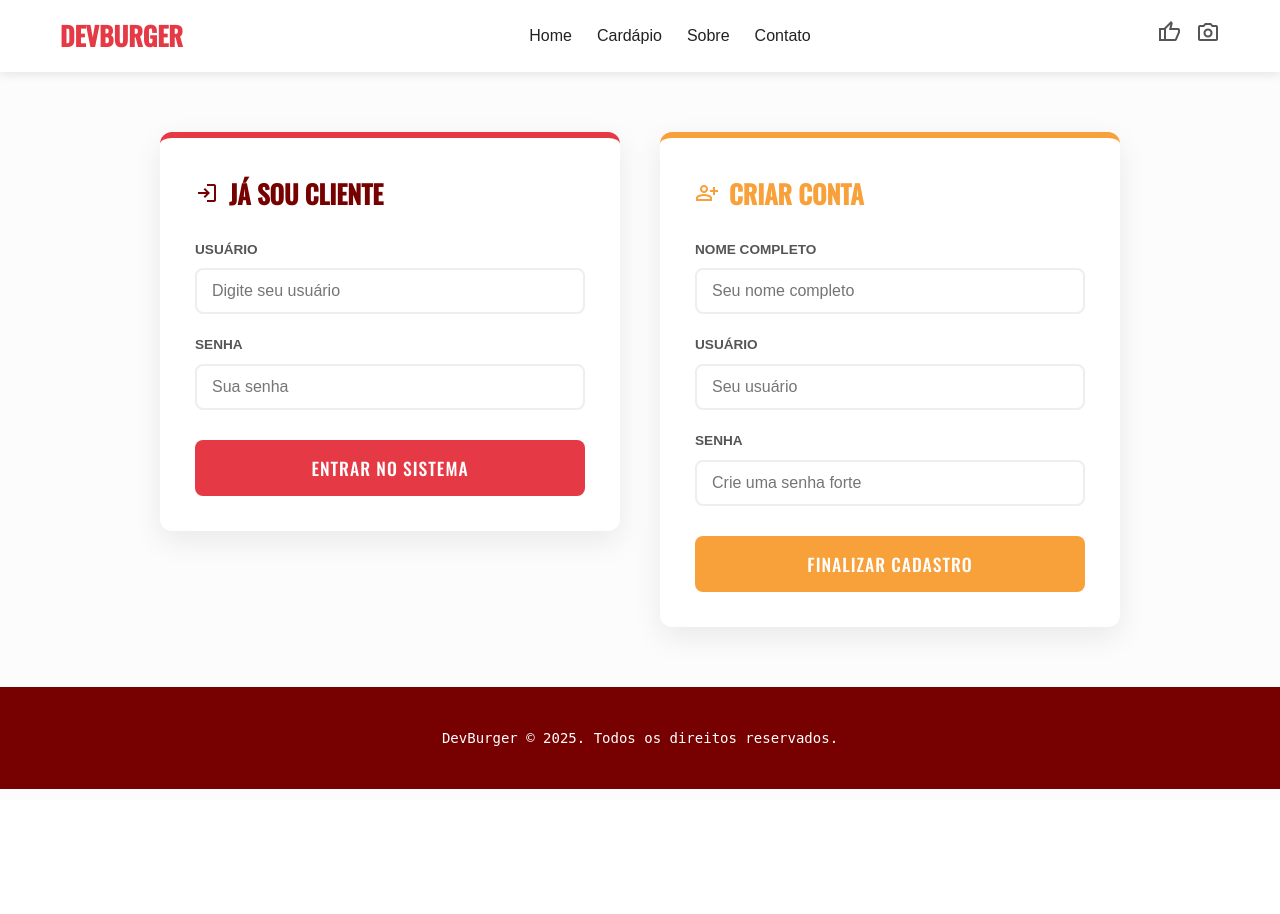
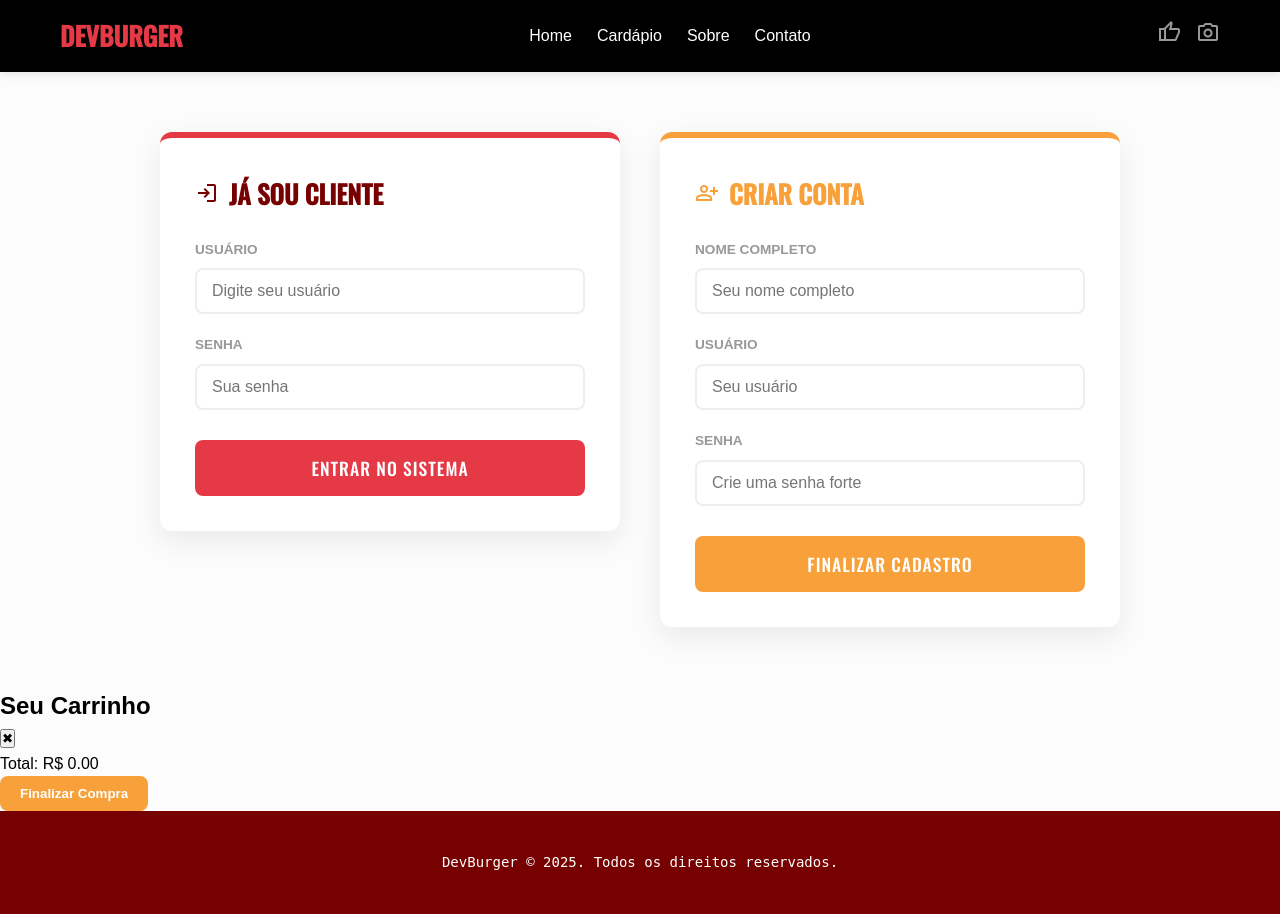
Before and after one commit to oliviawyy/burguer-dev, a Flask app: page /login in a window 1280 px wide. Before the commit the page ends 789 px from the top, so only its background shows below. Run offline with Flask 3, Linux system fonts and the light colour scheme; parts of the project's set-up code (start-up, migrations or seed data) failed here and were passed over.

Commit message:
fazendo aqui o html

```diff
--- a/app.py
+++ b/app.py
@@ -3,6 +3,8 @@
 from model.usuarios import Usuarios
 
 app = Flask(__name__)
+
+app.secret_key = "banana_verde"
 
 @app.route("/")
 def pagina_principal():
@@ -37,7 +39,7 @@
 
     return redirect("/")
 
-@app.route("/logar/usuario", method=["POST"])
+@app.route("/login/usuario", methods=["POST"])
 def logar_usuario():
     usuario = request.form.get("usuario")
     senha = request.form.get("senha")
@@ -45,7 +47,7 @@
     resultado = Usuarios.verificar_usuario(usuario, senha )
 
     if not resultado:
-        session["usuario_logado"] = resultado
+        session["nome"] = resultado["nome"]
 
     return redirect("/")
 
--- a/static/css/main.css
+++ b/static/css/main.css
@@ -11,8 +11,8 @@
     --primary-red: #e63946;
     --dark-red: #770000;
     --orange-btn: #f8a03a;
-    --text-dark: #222;
-    --text-gray: #555;
+    --text-dark: #ffffff;
+    --text-gray: #999898;
     --spacing-md: 20px;
 }
 
@@ -24,7 +24,7 @@
 
 /* --- HEADER --- */
 .header {
-    background-color: #fff;
+    background-color: #000000;
     box-shadow: 0 2px 10px rgba(0,0,0,0.1);
     position: sticky;
     top: 0;
--- a/templates/layout.html
+++ b/templates/layout.html
@@ -40,8 +40,56 @@
     {% block conteudo %}
     {% endblock %}
 
+     <!-- CARRINHO -->
+    <div id="cart" class="cart">
+      <div class="cart__header">
+        <h2>Seu Carrinho</h2>
+        <button id="close-cart">✖</button>
+      </div>
+
+      <div class="cart__items" id="cart-items"></div>
+
+      <div class="cart__footer">
+        <p>Total: R$ <span id="cart-total">0.00</span></p>
+        <button class="button">Finalizar Compra</button>
+      </div>
+    </div>
+
     <footer class="footer">
       <p class="footer__text">DevBurger © 2025. Todos os direitos reservados.</p>
     </footer>
+
+    <!-- JS -->
+    <script>
+      const cart = document.getElementById("cart");
+      const openBtn = document.getElementById("cart-button");
+      const closeBtn = document.getElementById("close-cart");
+
+      let total = 0;
+
+      openBtn.addEventListener("click", () => {
+        cart.classList.add("active");
+      });
+
+      closeBtn.addEventListener("click", () => {
+        cart.classList.remove("active");
+      });
+
+      function addToCart(nome, preco) {
+        const cartItems = document.getElementById("cart-items");
+        const cartTotal = document.getElementById("cart-total");
+
+        const item = document.createElement("div");
+        item.innerHTML = `<p>${nome} - R$ ${preco}</p>`;
+
+        cartItems.appendChild(item);
+
+        total += preco;
+        cartTotal.innerText = total.toFixed(2);
+
+        cart.classList.add("active");
+      }
+    </script>
+
   </body>
 </html>
--- a/templates/login.html
+++ b/templates/login.html
@@ -12,7 +12,7 @@
         <form action="#" method="POST" class="auth-form">
             <div class="input-group">
                 <label for="login-email">Usuário</label>
-                <input type="email" id="login-email" name="email" placeholder="Digite seu usuário" required>
+                <input type="text" id="reg-user" name="nome" placeholder="Digite seu usuário" required>
             </div>
             <div class="input-group">
                 <label for="login-password">Senha</label>
```
Also changed, not shown: static/js/carrinho.js (added, +33 -0 lines).
